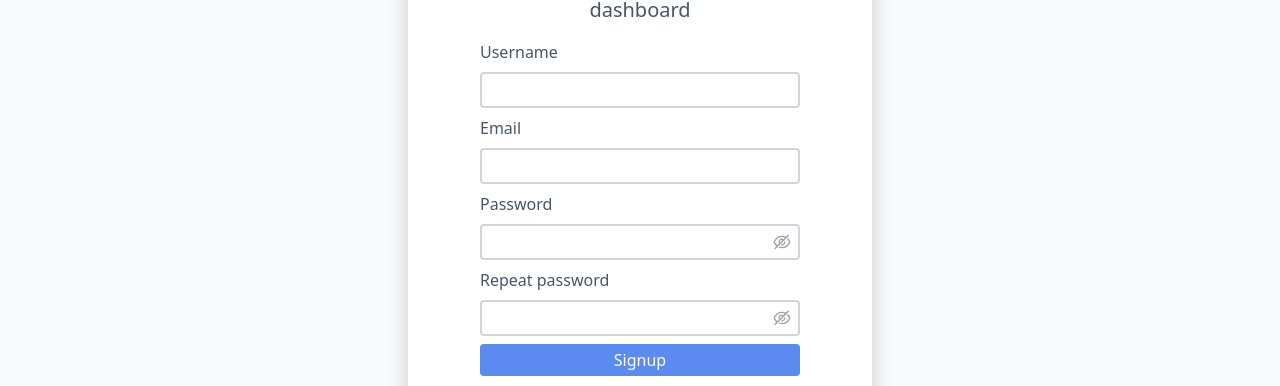
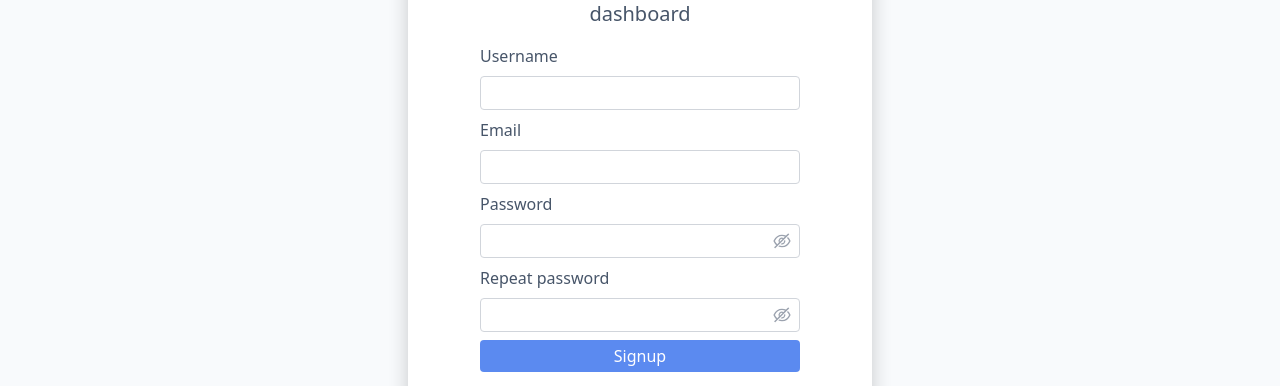
Before and after one commit to annesophiesimon/npmpackages-memo, a React (Create React App) app in the folder frontend/: page /signup in a window 1280 px wide. Shown: the part 212-598 px from the top of the page. Built offline with nearby package versions, Linux system fonts and the light colour scheme.

Commit message:
change border size

```diff
--- a/frontend/src/pages/Login.js
+++ b/frontend/src/pages/Login.js
@@ -66,7 +66,7 @@ const Login = () => {
           className='flex flex-col w-80 space-y-2 mb-5'>
           <label htmlFor='text'> Email</label>
           <input
-            className='border-2 border-gray-300 rounded p-1'
+            className='border border-gray-300 rounded p-1'
             type='text'
             name='email'
             id='email'
@@ -76,7 +76,7 @@ const Login = () => {
           <label htmlFor='text'> Password</label>
           <div className='relative'>
             <input
-              className='border-2 border-gray-300 rounded p-1 w-full'
+              className='border border-gray-300 rounded p-1 w-full'
               type={isPasswordHidden ? "password" : "text"}
               name='password'
               id='password'
--- a/frontend/src/pages/Signup.js
+++ b/frontend/src/pages/Signup.js
@@ -136,7 +136,7 @@ const Signup = () => {
           className='flex flex-col w-80 space-y-2 mb-5 m-auto'>
           <label htmlFor='text'> Username</label>
           <input
-            className='border-2 border-gray-300 rounded p-1'
+            className='border border-gray-300 rounded p-1'
             type='text'
             name='username'
             id='username'
@@ -145,7 +145,7 @@ const Signup = () => {
           />
           <label htmlFor='text'> Email</label>
           <input
-            className='border-2 border-gray-300 rounded p-1'
+            className='border border-gray-300 rounded p-1'
             type='text'
             name='email'
             id='email'
@@ -155,7 +155,7 @@ const Signup = () => {
           <label htmlFor='text'> Password</label>
           <div className='relative'>
             <input
-              className='border-2 border-gray-300 rounded p-1 w-full'
+              className='border border-gray-300 rounded p-1 w-full'
               type={isPasswordHidden ? "password" : "text"}
               name='password'
               id='password'
@@ -175,7 +175,7 @@ const Signup = () => {
           <label htmlFor='text'> Repeat password</label>
           <div className='relative'>
             <input
-              className='border-2 border-gray-300 rounded p-1 w-full'
+              className='border border-gray-300 rounded p-1 w-full'
               type={isRepeatedPasswordHidden ? "password" : "text"}
               name='repeatedpassword'
               id='repeatedpassword'
```
